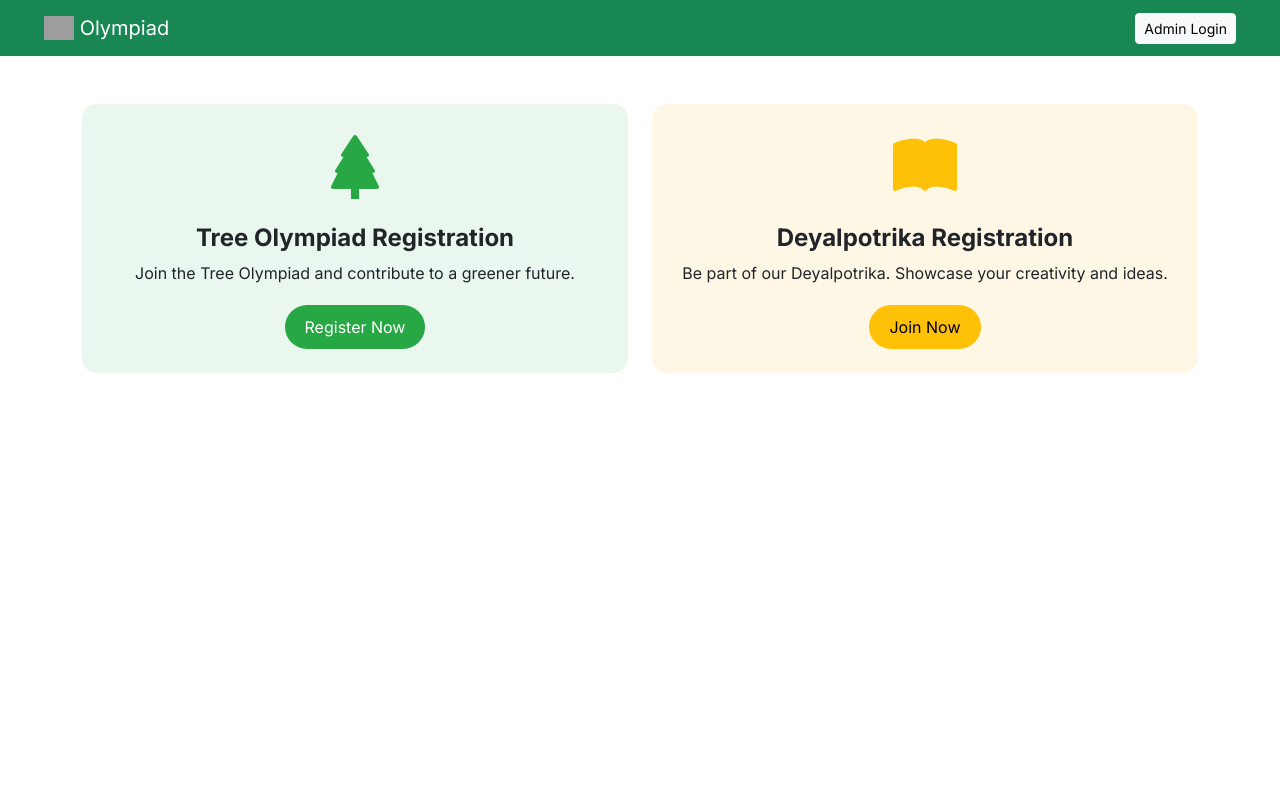
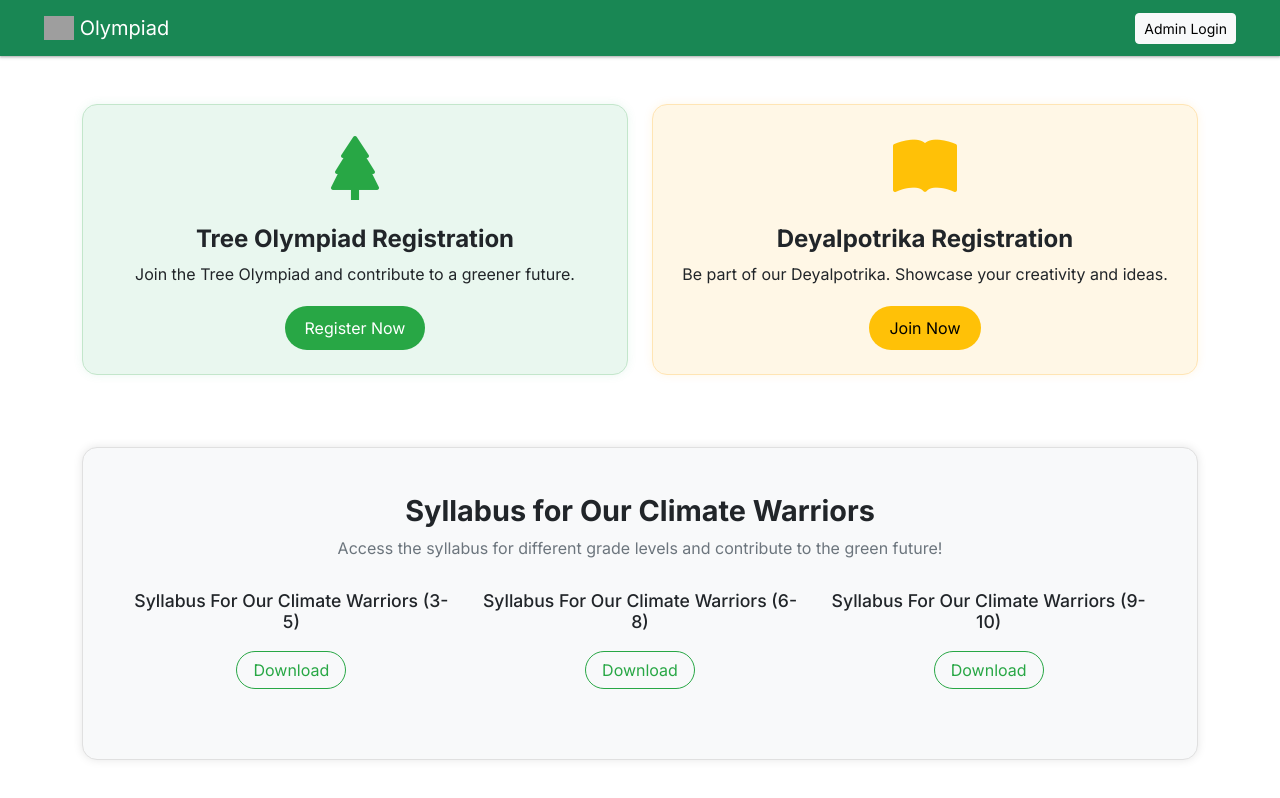
Before and after one commit to Melodious-nub/project-math-olympiad, an Angular app: page / in a window 1280 px wide. Shown: the top 798 px of the page. Built offline with nearby package versions, Linux system fonts and the light colour scheme; grey boxes are pictures that could not be loaded.

Commit message:
updated with new design layout

```diff
--- a/src/app/admin/dashboard/dashboard.component.css
+++ b/src/app/admin/dashboard/dashboard.component.css
@@ -0,0 +1,3 @@
+.navbar {
+    box-shadow: rgba(60, 64, 67, 0.3) 0px 1px 2px 0px, rgba(60, 64, 67, 0.15) 0px 1px 3px 1px;
+}
--- a/src/app/pages/admin-login/admin-login.component.css
+++ b/src/app/pages/admin-login/admin-login.component.css
@@ -1,6 +1,8 @@
 .bg-container {
-    background: #F4F1F3;
-    border-radius: 5px;
+    background-color: #f8f9fa;
+    border: 1px solid #e0e0e0;
+    border-radius: 15px;
+    box-shadow: 0 0 10px rgba(0, 0, 0, 0.1);
     max-width: 450px;
     width: 100%;
 }
--- a/src/app/pages/deyalpotrika-registration/deyalpotrika-registration.component.css
+++ b/src/app/pages/deyalpotrika-registration/deyalpotrika-registration.component.css
@@ -1,6 +1,8 @@
 .bg-container {
-    background: #F4F1F3;
-    border-radius: 5px;
+    background-color: #f8f9fa;
+    border: 1px solid #e0e0e0;
+    border-radius: 15px;
+    box-shadow: 0 0 10px rgba(0, 0, 0, 0.1);
     max-width: 736px;
 }
 
--- a/src/app/pages/home/home.component.css
+++ b/src/app/pages/home/home.component.css
@@ -10,14 +10,16 @@
 
 .tree-card {
   background-color: #e9f7ef; /* Light green background */
-    border: none;
+  border: 1px solid #c3e6cb; /* Light green border */
   border-radius: 15px;
+  box-shadow: 0 0 10px rgba(60, 179, 113, 0.1); /* Green box shadow */
 }
 
 .deyalpotrika-card {
   background-color: #fff7e6; /* Light orange background */
-    border: none;
+  border: 1px solid #ffe5b4; /* Light orange border */
   border-radius: 15px;
+  box-shadow: 0 0 10px rgba(255, 165, 0, 0.1); /* Orange box shadow */
 }
 
 .btn-success {
@@ -43,3 +45,39 @@
   font-size: 1rem;
   margin-bottom: 20px;
 }
+
+.syllabus-card {
+  background-color: #f8f9fa;
+  border: 1px solid #e0e0e0;
+  border-radius: 15px;
+  box-shadow: 0 0 10px rgba(0, 0, 0, 0.1);
+  padding: 30px;
+}
+
+.syllabus-card .card-title {
+  font-weight: 700;
+  font-size: 1.8rem;
+}
+
+.syllabus-card .card-text {
+  font-size: 1rem;
+  color: #6c757d;
+  margin-bottom: 30px;
+}
+
+.syllabus-card h6 {
+  font-size: 1.1rem;
+  margin-bottom: 10px;
+}
+
+.btn-outline-success {
+  color: #28a745;
+  border: 1px solid #28a745;
+  border-radius: 30px;
+  padding: 6px 16px;
+}
+
+.btn-outline-success:hover {
+  background-color: #28a745;
+  color: #fff;
+}
--- a/src/app/pages/home/home.component.html
+++ b/src/app/pages/home/home.component.html
@@ -29,4 +29,35 @@
         </div>
       </div>
     </div>
-  </div>
+
+    <!-- Syllabus Card -->
+    <div class="card syllabus-card mt-5">
+      <div class="card-body">
+        <h4 class="card-title text-center">Syllabus for Our Climate Warriors</h4>
+        <p class="card-text text-center">Access the syllabus for different grade levels and contribute to the green future!</p>
+
+        <div class="row justify-content-center">
+          <!-- Syllabus for Grades 3-5 -->
+          <div class="col-md-4 text-center mb-4">
+            <h6>Syllabus For Our Climate Warriors (3-5)</h6>
+            <a href="https://syllabusfiledocs.blob.core.windows.net/allsyllabus/SyllabusForOurClimateWarriors(3-5).pdf"
+              target="_blank" class="btn btn-outline-success mt-2">Download</a>
+          </div>
+
+          <!-- Syllabus for Grades 6-8 -->
+          <div class="col-md-4 text-center mb-4">
+            <h6>Syllabus For Our Climate Warriors (6-8)</h6>
+            <a href="https://syllabusfiledocs.blob.core.windows.net/allsyllabus/SyllabusForOurClimateWarriors(6-8).pdf"
+              target="_blank" class="btn btn-outline-success mt-2">Download</a>
+          </div>
+
+          <!-- Syllabus for Grades 9-10 -->
+          <div class="col-md-4 text-center mb-4">
+            <h6>Syllabus For Our Climate Warriors (9-10)</h6>
+            <a href="https://syllabusfiledocs.blob.core.windows.net/allsyllabus/SyllabusForOurClimateWarriors(9-10).pdf"
+              target="_blank" class="btn btn-outline-success mt-2">Download</a>
+          </div>
+        </div>
+      </div>
+    </div>
+</div>
--- a/src/app/pages/navbar/navbar.component.css
+++ b/src/app/pages/navbar/navbar.component.css
@@ -0,0 +1,3 @@
+.navbar {
+    box-shadow: rgba(60, 64, 67, 0.3) 0px 1px 2px 0px, rgba(60, 64, 67, 0.15) 0px 1px 3px 1px;
+}
--- a/src/app/pages/navbar/navbar.component.html
+++ b/src/app/pages/navbar/navbar.component.html
@@ -1,4 +1,4 @@
-<nav class="navbar navbar-expand-lg bg-success" data-bs-theme="dark">
+<nav class="navbar navbar-expand-lg sticky-top bg-success" data-bs-theme="dark">
   <div class="container-fluid" style="width: 95%;">
     <a class="navbar-brand" routerLink="">
       <img src="../../../assets/images/10237112.png" alt="tree-logo" width="30" height="24" class="d-inline-block align-text-top">
--- a/src/app/pages/tree-olympiad-registration/tree-olympiad-registration.component.css
+++ b/src/app/pages/tree-olympiad-registration/tree-olympiad-registration.component.css
@@ -1,6 +1,8 @@
 .bg-container {
-    background: #F4F1F3;
-    border-radius: 5px;
+    background-color: #f8f9fa;
+    border: 1px solid #e0e0e0;
+    border-radius: 15px;
+    box-shadow: 0 0 10px rgba(0, 0, 0, 0.1);
     max-width: 736px;
 }
 
```
Lines whose indentation alone changed are shown as unchanged.
